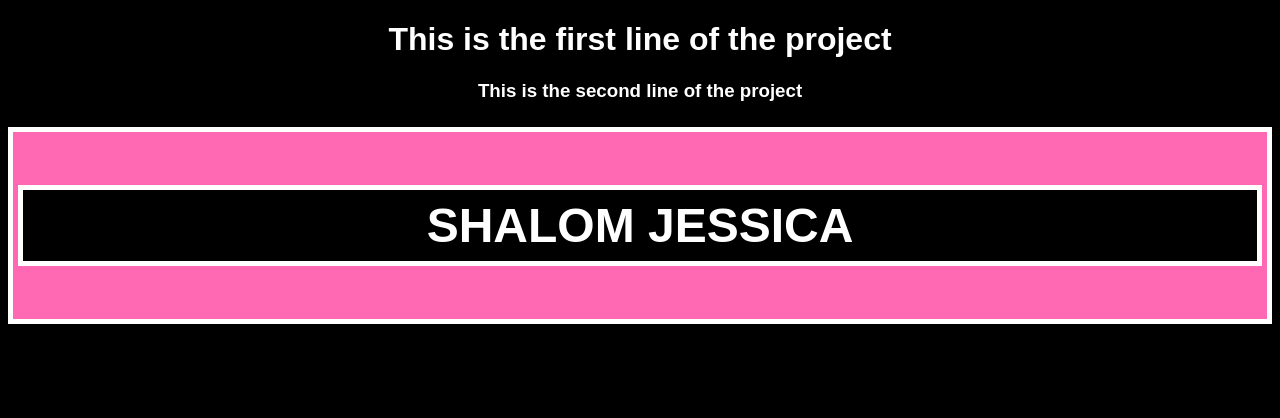
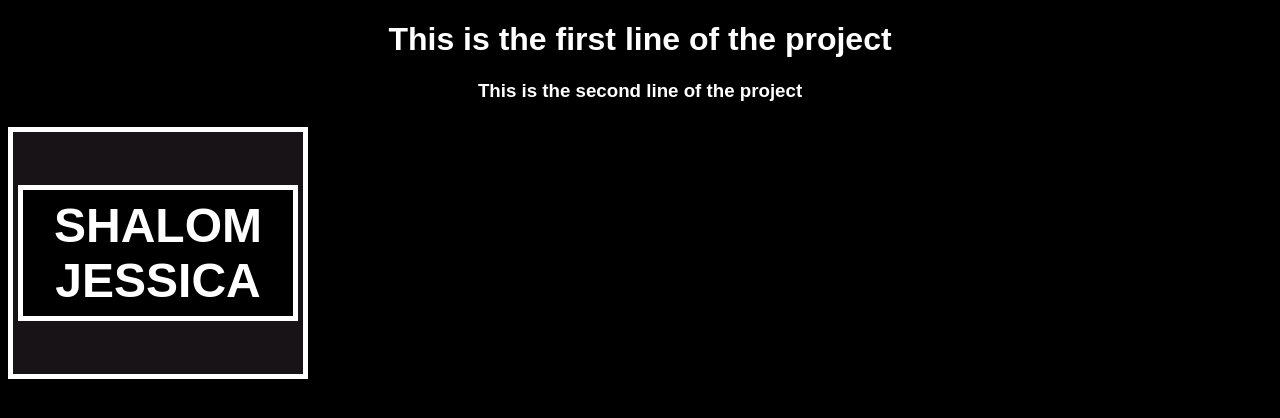
Before and after one commit to GabOsaz/shalomProject, a plain HTML site: page index.html in a window 1280 px wide. Drawn offline with Linux system fonts and the light colour scheme.

Commit message:
added media query

```diff
--- a/index.css
+++ b/index.css
@@ -28,3 +28,11 @@ h1, h3 {
     padding: 8px;
     font-weight: 600;
 }
+
+@media screen and (min-width: 480px)
+{
+    .cover {
+        width: 300px;
+        background-color: #181316;
+    }
+}
```
